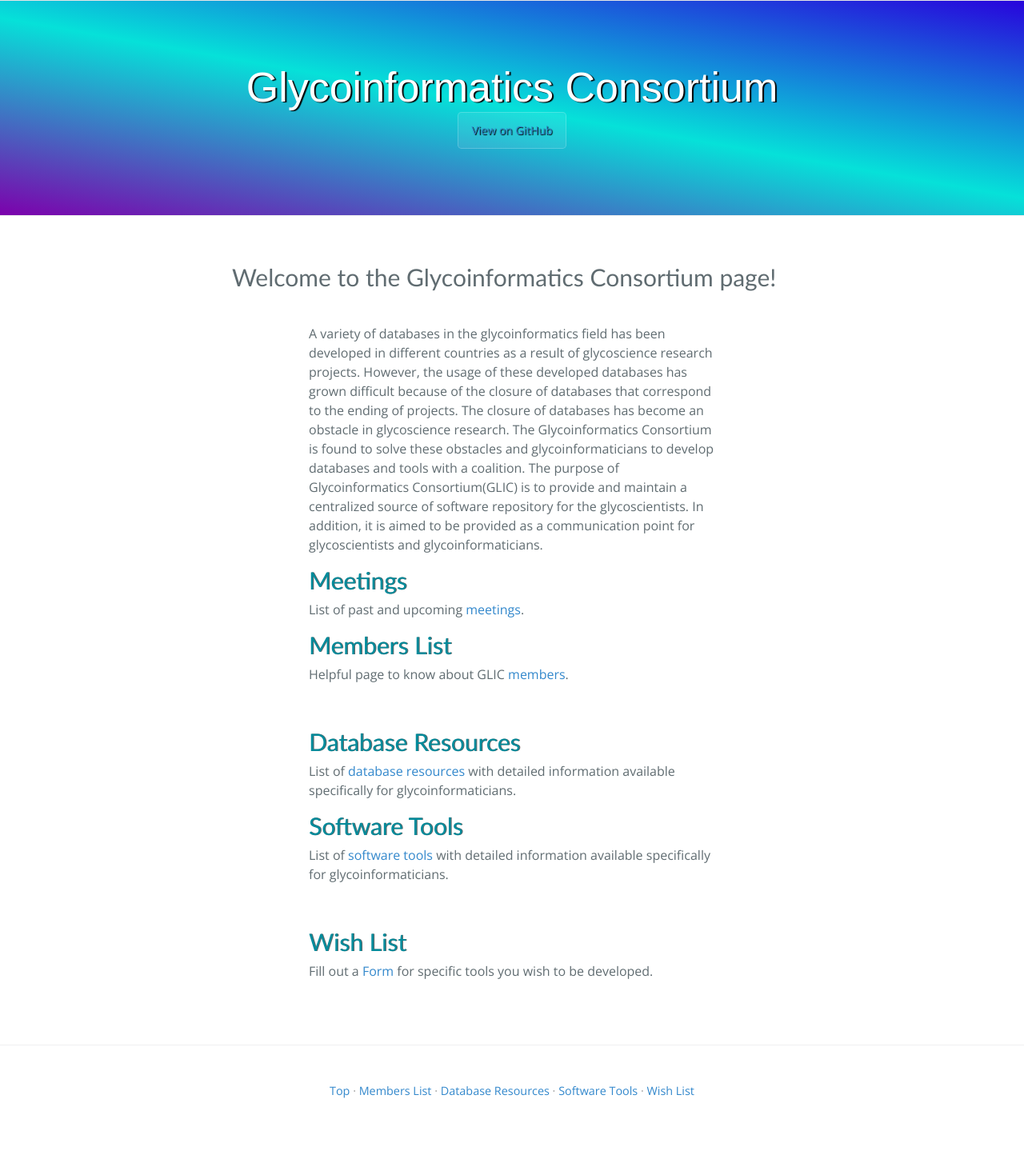
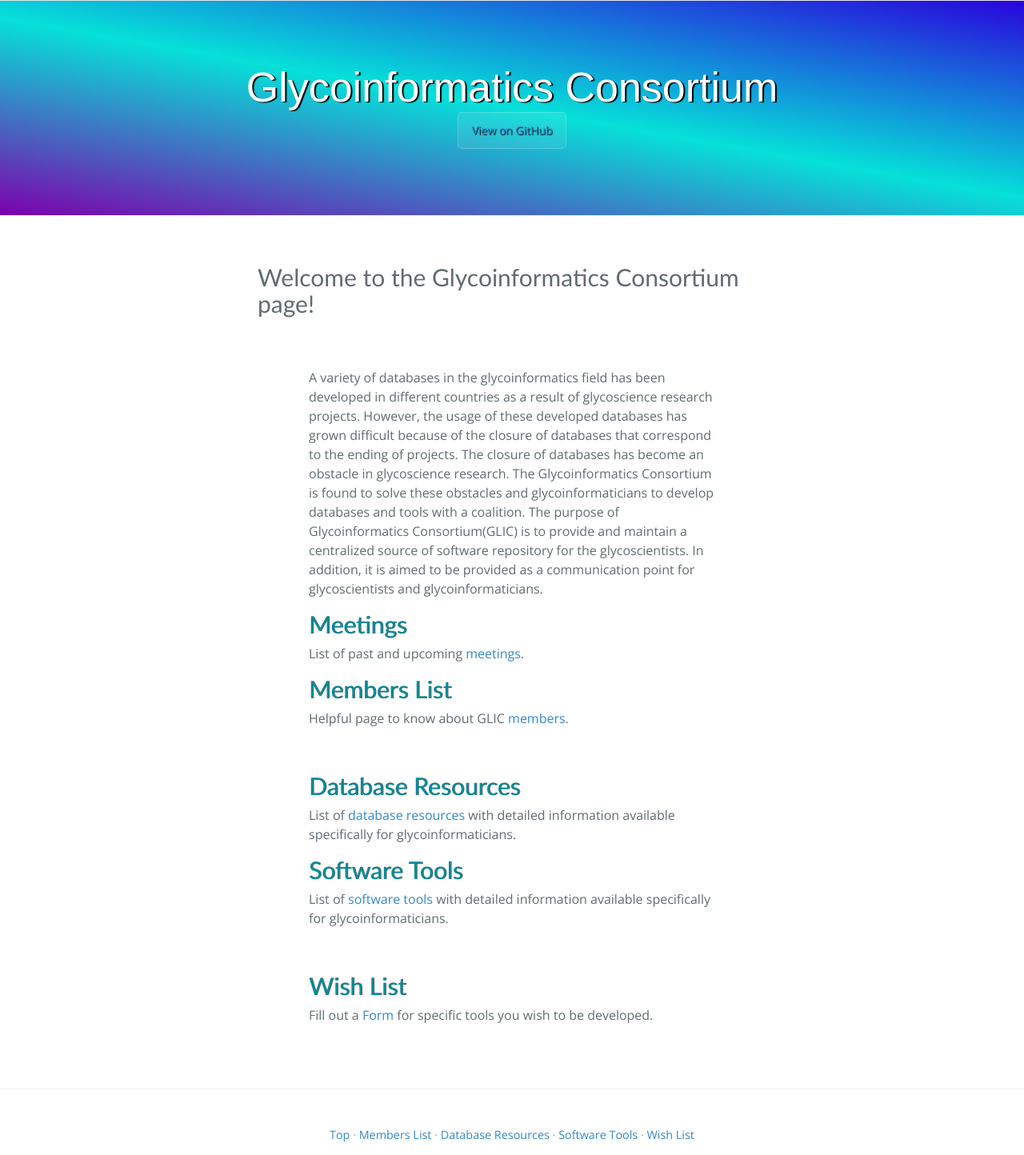
Before and after one commit to AokiCE/testglicpage, a Jekyll site: the page built from index.md, in a window 1280 px wide. Shown: the whole page at 80% size. Built offline with Jekyll 4.4.1, drawn with Linux system fonts in a browser that asks for light colours; nearby versions of some CDN libraries; before the commit the page ends 1389 px from its top, so only the background shows below that.

Commit message:
Update top.html

```diff
--- a/_layouts/top.html
+++ b/_layouts/top.html
@@ -8,12 +8,13 @@
 
 	<div role="main">
 		<article>
-			<div class="top-section">
+			<div class="top-section" style="margin:2em;">
 		<h2>Welcome to the Glycoinformatics Consortium page!</h2>
 		     {% for section in page.sections %}
 			<div>{{ section | textilize }}</div>
 	       	     {% endfor %}
 			</div>
+
 			<div class="content">
 			    <section class="main-content">
 	              {{ content }}
```
